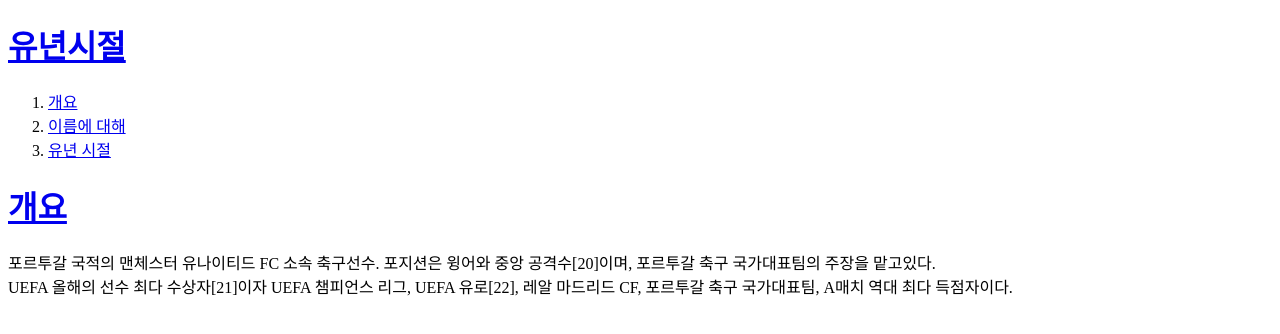
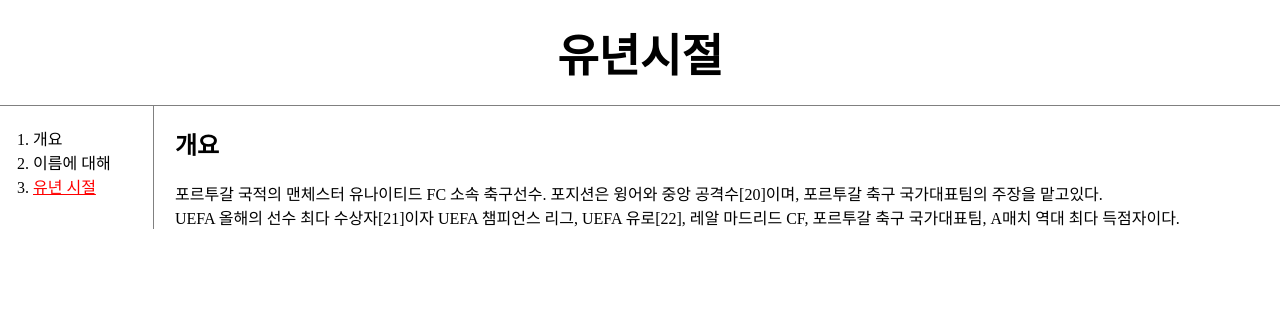
Before and after one commit to facitea/web1, a plain HTML site: page 3.html in a window 1280 px wide. Drawn offline with Linux system fonts and the light colour scheme.

Commit message:
20210923

```diff
--- a/3.html
+++ b/3.html
@@ -5,16 +5,30 @@
     <meta http-equiv="X-UA-Compatible" content="IE=edge">
     <meta name="viewport" content="width=device-width, initial-scale=1.0">
     <title>Cristiano Ronaldo 유년시절</title>
+    <link rel="stylesheet" href="style.css">
+    <style>
+        a{
+            color:black;
+            text-decoration: none;
+        }
+        h1{
+            font-size:45;
+            text-align: center;
+        }
+    </style>
 </head>
 <body>
     <h1><a href="index.html">유년시절</a></h1>
-    <ol>
-        <li> <a href="1.html">개요</a></li>
-        <li> <a href="2.html">이름에 대해</a></li>
-        <li> <a href="3.html">유년 시절</a></li>
-    </ol>
-    <h1><a href="https://namu.wiki/w/%ED%81%AC%EB%A6%AC%EC%8A%A4%ED%8B%B0%EC%95%84%EB%88%84%20%ED%98%B8%EB%82%A0%EB%91%90?from=%ED%98%B8%EB%82%A0%EB%91%90#s-1" target="_blank" title="나무위키 개요">개요</a></h1>
-    포르투갈 국적의 맨체스터 유나이티드 FC 소속 축구선수. 포지션은 윙어와 중앙 공격수[20]이며, 포르투갈 축구 국가대표팀의 주장을 맡고있다.<br>
-UEFA 올해의 선수 최다 수상자[21]이자 UEFA 챔피언스 리그, UEFA 유로[22], 레알 마드리드 CF, 포르투갈 축구 국가대표팀, A매치 역대 최다 득점자이다.
-</body>
+    <div id="grid">
+        <ol>
+            <li> <a href="1.html" >개요</a></li>
+            <li> <a href="2.html">이름에 대해</a></li>
+            <li> <a href="3.html"style="color:red; text-decoration: underline;">유년 시절</a></li>
+        </ol>
+    <div id="article">
+        <h2><a href="https://namu.wiki/w/%ED%81%AC%EB%A6%AC%EC%8A%A4%ED%8B%B0%EC%95%84%EB%88%84%20%ED%98%B8%EB%82%A0%EB%91%90?from=%ED%98%B8%EB%82%A0%EB%91%90#s-1" target="_blank" title="나무위키 개요">개요</a></h2>
+        포르투갈 국적의 맨체스터 유나이티드 FC 소속 축구선수. 포지션은 윙어와 중앙 공격수[20]이며, 포르투갈 축구 국가대표팀의 주장을 맡고있다.<br>
+    UEFA 올해의 선수 최다 수상자[21]이자 UEFA 챔피언스 리그, UEFA 유로[22], 레알 마드리드 CF, 포르투갈 축구 국가대표팀, A매치 역대 최다 득점자이다.
+        </div>
+    </div></body>
 </html>
--- /dev/null
+++ b/style.css
@@ -0,0 +1,41 @@
+    body{
+        margin:0;
+    }
+    a {
+      color:black;
+      text-decoration: none;
+    }
+    h1 {
+      font-size:45px;
+      text-align: center;
+      border-bottom:1px solid gray;
+      margin:0;
+      padding:20px;
+    }
+    ol{
+      border-right:1px solid gray;
+      width:100px;
+      margin:0;
+      padding:20px;
+    }
+    #grid{
+      display: grid;
+      grid-template-columns: 150px 1fr;
+    }
+    #grid ol{
+      padding-left:33px;
+    }
+    #grid #article{
+      padding-left:25px;
+    }
+    @media(max-width:800px){
+        #grid{
+      display: block;
+    }
+    ol{
+      border-right:none;
+    }
+    h1{
+      border-bottom:none;
+    }
+}
```
Also changed, not shown: 1.html (+7 -2 lines), 2.html (+23 -9 lines), index.html (+7 -33 lines), restart.html (+33 -0 lines), wdfdfasdas.html (added, +55 -0 lines).
